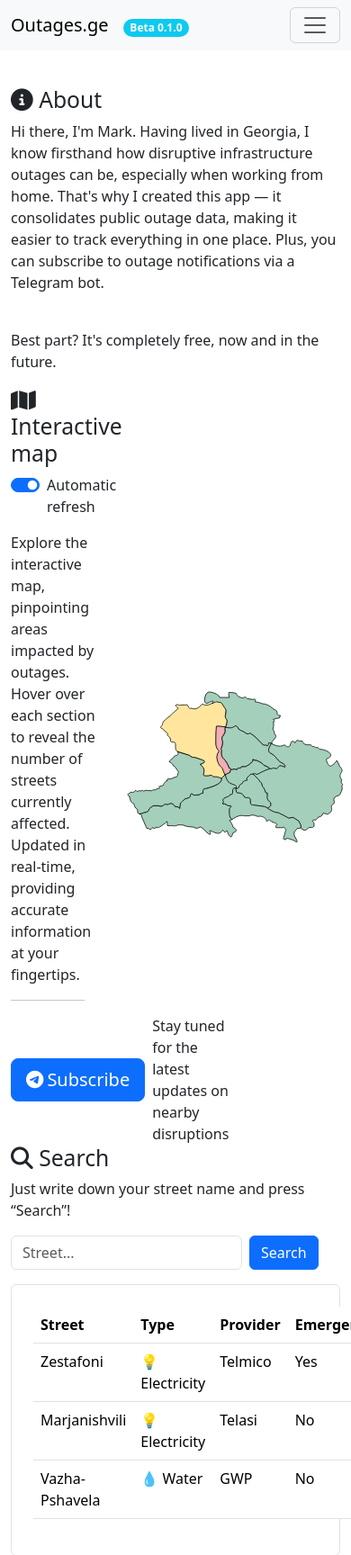
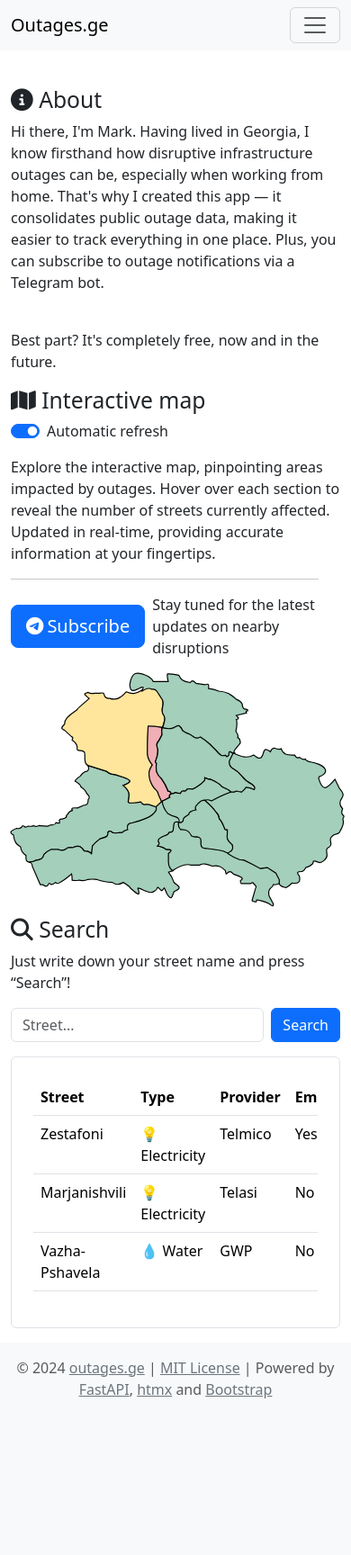
Before and after one commit to roaddust2/outages-ge, a FastAPI app: page / in a window 390 px wide; the page is wider, and only the part inside the window is pictured. Shown: the top 1728 px of that part at 90% size. After the commit the page ends 1554 px from the top of that part, so only its background shows below. Run offline with FastAPI, Linux system fonts and the light colour scheme; some libraries are stand-ins or nearby versions.

Commit message:
Add mobile responsive

```diff
--- a/templates/base.html
+++ b/templates/base.html
@@ -24,6 +24,5 @@
     </div>
     <script src="https://cdn.jsdelivr.net/npm/bootstrap@5.3.3/dist/js/bootstrap.bundle.min.js" integrity="sha384-YvpcrYf0tY3lHB60NNkmXc5s9fDVZLESaAA55NDzOxhy9GkcIdslK1eN7N6jIeHz" crossorigin="anonymous"></script>
     <script src="https://cdn.jsdelivr.net/npm/@popperjs/core@2.11.8/dist/umd/popper.min.js" integrity="sha384-I7E8VVD/ismYTF4hNIPjVp/Zjvgyol6VFvRkX/vR+Vc4jQkC+hVqc2pM8ODewa9r" crossorigin="anonymous"></script>
-    <script src="https://cdn.jsdelivr.net/npm/bootstrap@5.3.3/dist/js/bootstrap.min.js" integrity="sha384-0pUGZvbkm6XF6gxjEnlmuGrJXVbNuzT9qBBavbLwCsOGabYfZo0T0to5eqruptLy" crossorigin="anonymous"></script>
 </body>
 </html>
--- a/templates/components/header.html
+++ b/templates/components/header.html
@@ -1,6 +1,6 @@
-<nav class="navbar navbar-expand-lg bg-body-tertiary fixed-top">
+<nav class="navbar navbar-expand-lg navbar-light bg-light fixed-top">
     <div class="container">
-        <div class="me-auto"><a class="navbar-brand" href="/">Outages.ge</a><span class="badge rounded-pill text-bg-info text-white">Beta 0.1.0</span></div>
+        <a class="navbar-brand me-auto" href="/">Outages.ge</a>
         <button class="navbar-toggler" type="button" data-bs-toggle="collapse" data-bs-target="#navbarNav" aria-controls="navbarNav" aria-expanded="false" aria-label="Toggle navigation">
             <span class="navbar-toggler-icon"></span>
         </button>
@@ -13,12 +13,11 @@
                     <a class="nav-link" href="https://github.com/roaddust2/outages-ge">Contribute</a>
                 </li>
                 <li class="nav-item">
-                    <a class="nav-link" href="docs">API</i></a>
+                    <a class="nav-link" href="docs">API</a>
                 </li>
                 <li class="nav-item">
-                    <a class="nav-link" href="#">🇬🇪</i></a>
+                    <a class="nav-link" href="#">🇬🇪</a>
                 </li>
-
             </ul>
         </div>
     </div>
--- a/templates/index.html
+++ b/templates/index.html
@@ -14,7 +14,7 @@
 <!-- Map -->
     <div class="row align-items-center">
         <!-- Description -->
-        <div class="col-4">
+        <div class="col-12 col-lg-4 mb-3 mb-lg-0">
             <h1 class="h2"><i class="fa-solid fa-map"></i> Interactive map</h1>
             <div class="form-check form-switch mb-3">
                 <input class="form-check-input" type="checkbox" role="switch" id="flexSwitchCheckChecked" checked>
@@ -31,7 +31,7 @@
             </div>
         </div>
         <!-- Object -->
-        <div class="col text-center">
+        <div class="col-12 col-lg-8 text-center mb-3 mb-lg-0">
             {% include 'map.html' %}
         </div>
     </div>
@@ -43,13 +43,14 @@
                 <!-- Input -->
                 <h1 class="h2"><i class="fa-solid fa-magnifying-glass"></i> Search</h1>
                 <p>Just write down your street name and press “Search”!</p>
-                <form class="d-flex me-auto mb-3" role="search">
+                <form class="d-flex me-lg-auto mb-3" role="search">
                     <input class="form-control me-2" type="search" placeholder="Street..." aria-label="Search">
                     <button class="btn btn-primary" type="submit">Search</button>
                 </form>
                 <!-- Table -->
                 <div class="border rounded mb-3">
                     <section class="w-100 p-4">
+                        <div class="table-responsive">
                             <table class="table table-hover">
                                 <thead>
                                     <tr>
@@ -88,6 +89,7 @@
                                     </tr>
                                 </tbody>
                             </table>
+                        </div>
                     </section>
                 </div>
             </div>
```
Lines whose indentation alone changed are shown as unchanged.
